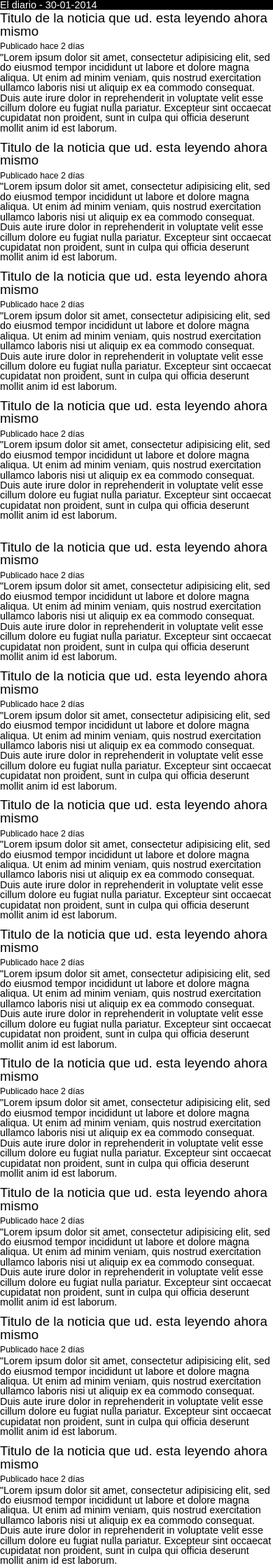
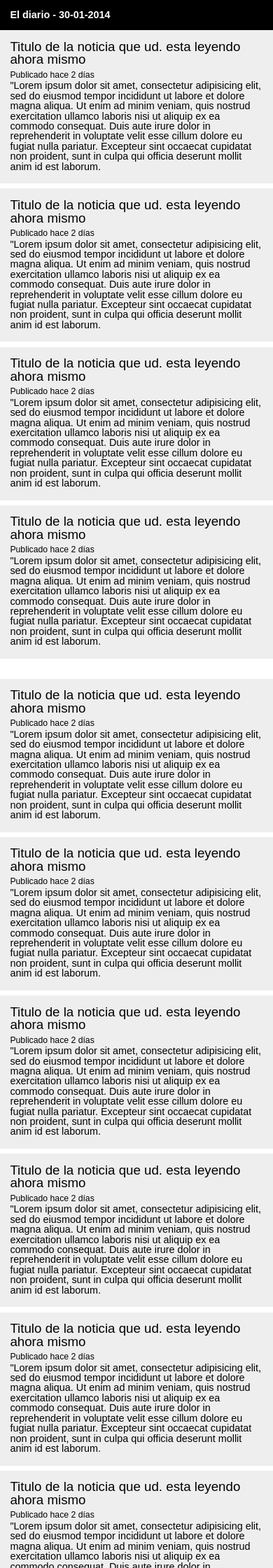
Before and after one commit to Leprosy/diario, a PHP site: page / in a window 390 px wide. Shown: the top 2240 px of the page at 70% size. Run offline with PHP 8.4, Linux system fonts and the light colour scheme.

Commit message:
Alpha version of style...testing on mobile device.

```diff
--- a/css/style.css
+++ b/css/style.css
@@ -59,30 +59,39 @@ h1 {
 #page {
 }
 #page header {
+    font-weight: bold;
+    padding: 1em;
     color: #fff;
     background-color: #000;
 }
-#page footer {}
+#page footer {
+    color: #fff;
+    background-color: #000;
+    text-align: center;
+}
 
-#page p {
+#page article p {
     margin-bottom: 0.2em;
 }
-#page p.meta {
+#page article p.meta {
     font-size: 85%;
+}
+#page article {
+    padding: 1em;
+    background-color: #eee;
+    margin-bottom: 0.5em;
 }
 
 #big {
     margin-bottom: 2em;
 }
 #big article {
-    margin-bottom: 0.8em;
 }
 
 
 #normal {
 }
 #normal article {
-    margin-bottom: 0.8em;
 }
 
 /*
```
